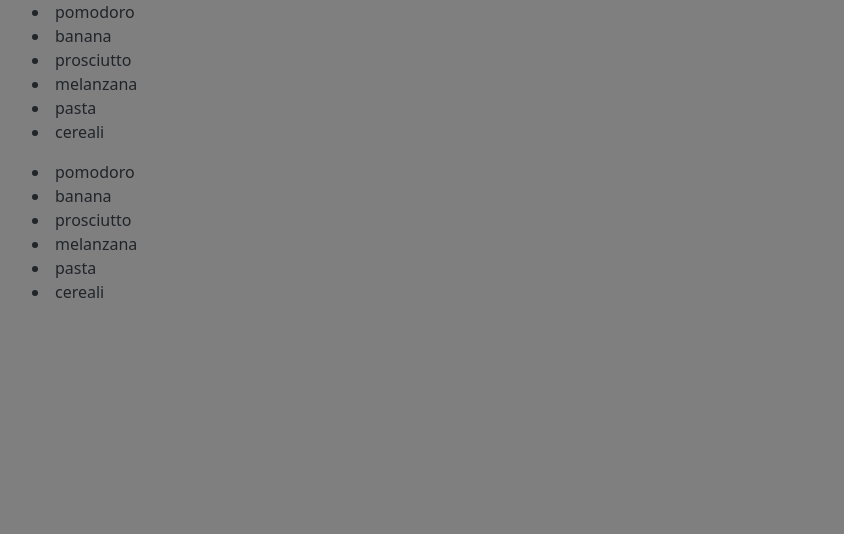
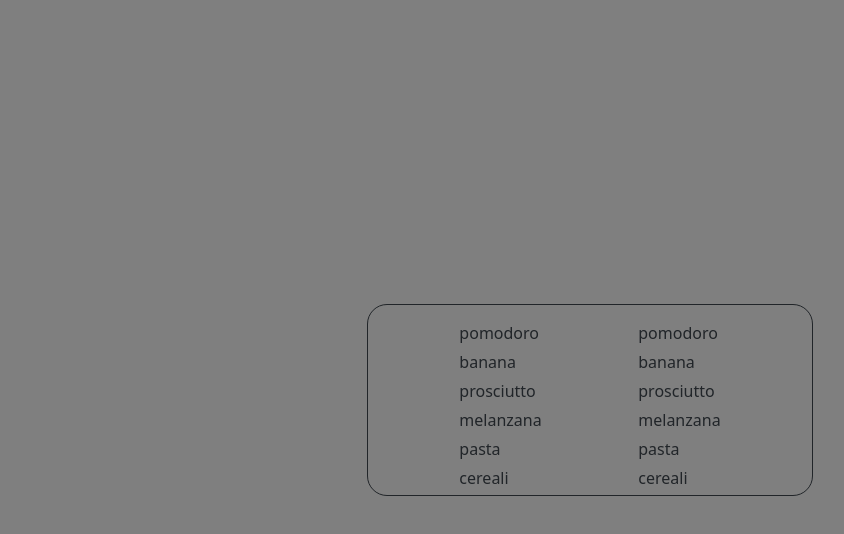
Before and after one commit to Andele97/js-lista-spesa, a plain HTML site: page index.html in a window 1280 px wide. Shown: the whole page, without its empty margins (50-894 px from the left). Drawn offline with nearby package versions, Linux system fonts and the light colour scheme.

Commit message:
[finish]

```diff
--- a/assets/style.css
+++ b/assets/style.css
@@ -1,3 +1,21 @@
 body {
   background-color: rgba(0, 0, 0, 0.50);
 }
+
+.item {
+  margin: 5px;
+  list-style: none;
+}
+
+.container {
+  height: 100vh;
+  align-items: center;
+}
+
+.container-list {
+  border: 1px solid;
+  border-radius: 20px;
+  width: 40%;
+  align-items: baseline;
+  justify-content: space-evenly;
+}
--- a/index.html
+++ b/index.html
@@ -13,9 +13,11 @@
 </head>
 <body>
 
-  <div class="container">
-    <div id="renderList"></div>
-    <div id="whileList"></div>
+  <div class="container d-flex justify-content-center">
+    <div class="container-list d-flex">
+      <div id="renderList"></div>
+      <div id="whileList"></div>
+    </div>
   </div>
 
   <script src="js/script.js"></script>
--- a/js/script.js
+++ b/js/script.js
@@ -23,6 +23,7 @@ document.getElementById('renderList').append(ul);
 
 for (let i = 0; i < foods.length; i++){
   let li = document.createElement('li');
+  li.classList.add("item");
   li.innerHTML = `${foods[i]}`;
   list.append(li);
 };
@@ -34,6 +35,7 @@ document.getElementById('whileList').append(ul);
 let c = 0;
 while (c < foods.length) {
   let liW = document.createElement('li');
+  liW.classList.add("item");
   liW.innerHTML = `${foods[c]}`;
   whileList.append(liW);
   c++;
```
